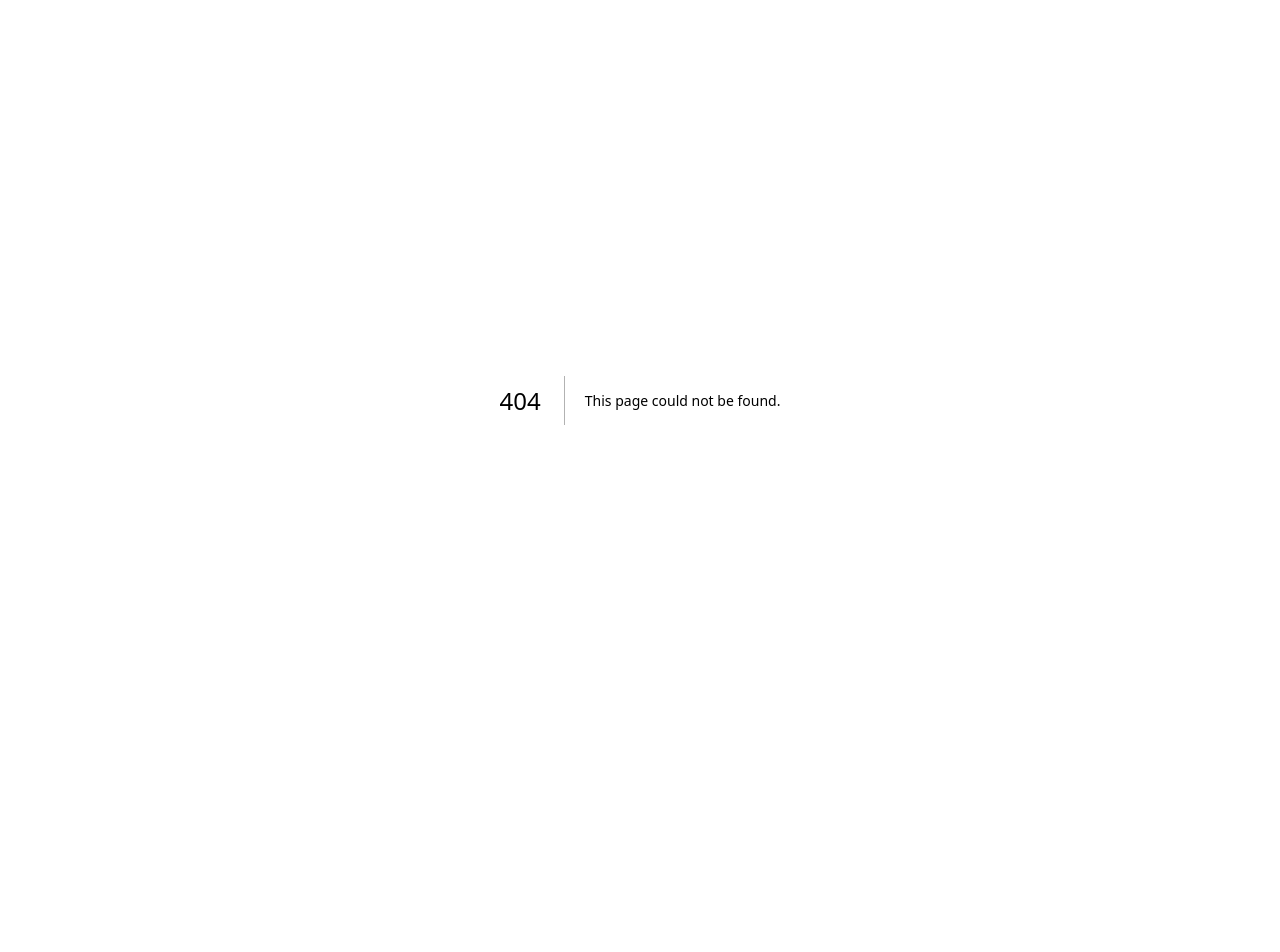
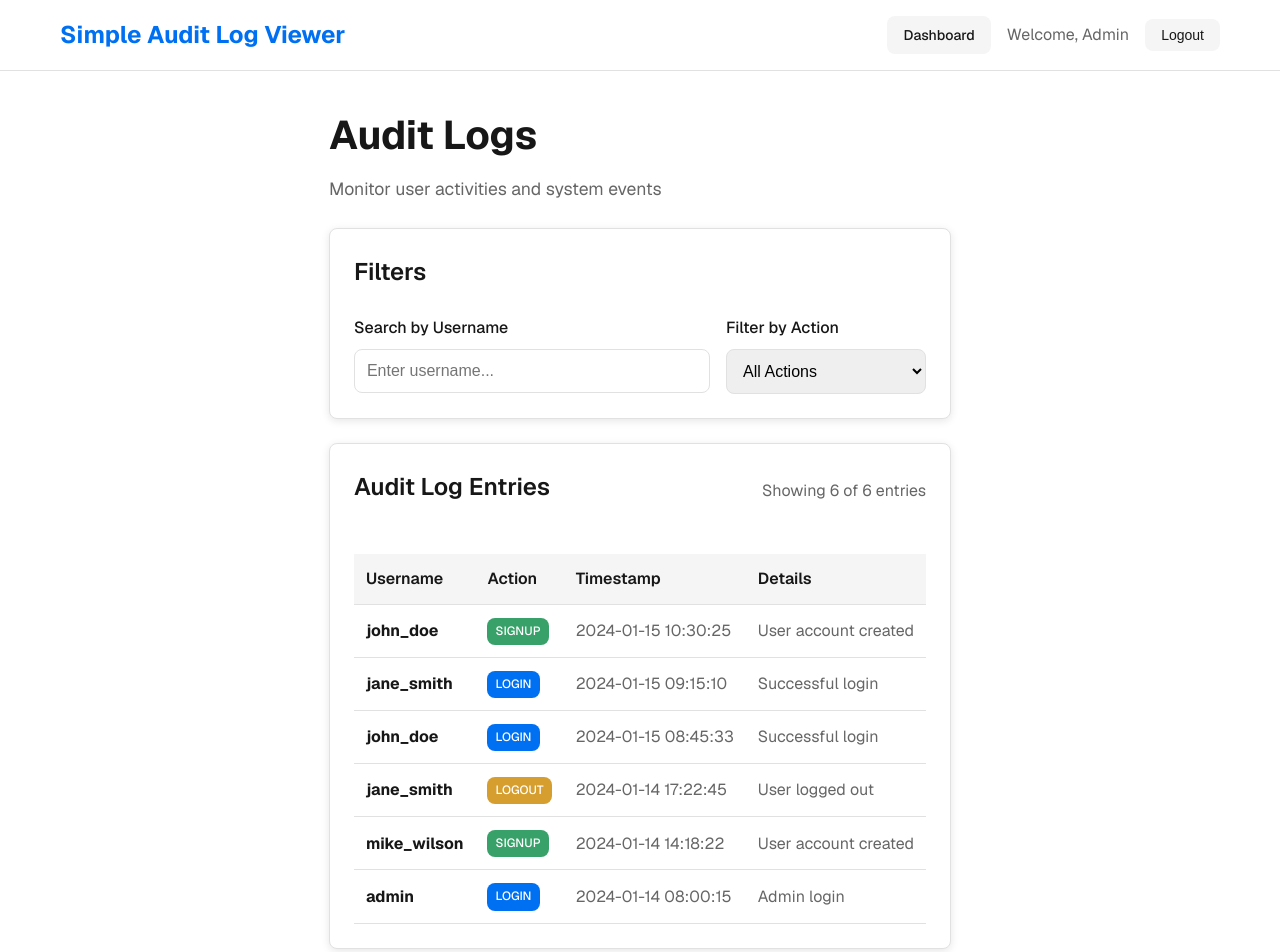
Before and after one commit to Sriram77777777/Simple-log, a Next.js app: page /admin/logs in a window 1280 px wide. Before the commit this address had no page. Shown: the top 952 px of the page. Before the commit the page ends 800 px from the top, so only its background shows below. Built offline with nearby package versions, Linux system fonts and the light colour scheme.

Commit message:
Create admin logs page with audit log table and filtering
cgen-8ffaa16ab5b74276a3b72231e97ea2d6

```diff
--- /dev/null
+++ b/app/admin/logs/page.js
@@ -0,0 +1,274 @@
+'use client';
+
+import Link from 'next/link';
+import { useState, useEffect } from 'react';
+
+export default function AdminLogsPage() {
+  const [user, setUser] = useState({ username: 'admin', isAdmin: true }); // Placeholder admin user
+  const [logs, setLogs] = useState([
+    // Sample audit logs for demonstration
+    {
+      id: 1,
+      username: 'john_doe',
+      action: 'SIGNUP',
+      timestamp: '2024-01-15 10:30:25',
+      details: 'User account created'
+    },
+    {
+      id: 2,
+      username: 'jane_smith',
+      action: 'LOGIN',
+      timestamp: '2024-01-15 09:15:10',
+      details: 'Successful login'
+    },
+    {
+      id: 3,
+      username: 'john_doe',
+      action: 'LOGIN',
+      timestamp: '2024-01-15 08:45:33',
+      details: 'Successful login'
+    },
+    {
+      id: 4,
+      username: 'jane_smith',
+      action: 'LOGOUT',
+      timestamp: '2024-01-14 17:22:45',
+      details: 'User logged out'
+    },
+    {
+      id: 5,
+      username: 'mike_wilson',
+      action: 'SIGNUP',
+      timestamp: '2024-01-14 14:18:22',
+      details: 'User account created'
+    },
+    {
+      id: 6,
+      username: 'admin',
+      action: 'LOGIN',
+      timestamp: '2024-01-14 08:00:15',
+      details: 'Admin login'
+    }
+  ]);
+  const [filteredLogs, setFilteredLogs] = useState(logs);
+  const [filters, setFilters] = useState({
+    username: '',
+    action: 'ALL'
+  });
+
+  useEffect(() => {
+    let filtered = logs;
+
+    if (filters.username) {
+      filtered = filtered.filter(log =>
+        log.username.toLowerCase().includes(filters.username.toLowerCase())
+      );
+    }
+
+    if (filters.action !== 'ALL') {
+      filtered = filtered.filter(log => log.action === filters.action);
+    }
+
+    setFilteredLogs(filtered);
+  }, [filters, logs]);
+
+  const handleLogout = () => {
+    // TODO: Implement logout logic
+    console.log('Logging out...');
+  };
+
+  // Check if user is admin (in real app, this would be checked via authentication)
+  if (!user.isAdmin) {
+    return (
+      <div className="main-layout">
+        <nav className="navbar">
+          <div className="container">
+            <div className="navbar-content">
+              <Link href="/" className="navbar-brand">
+                Simple Audit Log Viewer
+              </Link>
+              <div className="navbar-nav">
+                <button onClick={handleLogout} className="button button-secondary button-small">
+                  Logout
+                </button>
+              </div>
+            </div>
+          </div>
+        </nav>
+
+        <div className="container">
+          <main className="flex items-center justify-center" style={{ minHeight: 'calc(100vh - 80px)' }}>
+            <div className="card text-center" style={{ maxWidth: '500px' }}>
+              <div className="card-header">
+                <h1 className="card-title" style={{ color: 'var(--error)' }}>Access Denied</h1>
+                <p className="card-description">
+                  You do not have permission to access this page. Only administrators can view audit logs.
+                </p>
+              </div>
+              <Link href="/dashboard" className="button button-primary">
+                Go to Dashboard
+              </Link>
+            </div>
+          </main>
+        </div>
+      </div>
+    );
+  }
+
+  return (
+    <div className="main-layout">
+      <nav className="navbar">
+        <div className="container">
+          <div className="navbar-content">
+            <Link href="/" className="navbar-brand">
+              Simple Audit Log Viewer
+            </Link>
+            <div className="navbar-nav">
+              <Link href="/dashboard" className="button button-secondary button-small">
+                Dashboard
+              </Link>
+              <span className="text-muted">Welcome, Admin</span>
+              <button onClick={handleLogout} className="button button-secondary button-small">
+                Logout
+              </button>
+            </div>
+          </div>
+        </div>
+      </nav>
+
+      <div className="container">
+        <main style={{ padding: '2rem 0' }}>
+          <div className="mb-4">
+            <h1 className="page-title">Audit Logs</h1>
+            <p className="page-subtitle">Monitor user activities and system events</p>
+          </div>
+
+          {/* Filters */}
+          <div className="card mb-4">
+            <div className="card-header">
+              <h3 className="card-title">Filters</h3>
+            </div>
+            <div className="flex gap-3">
+              <div className="form-group" style={{ marginBottom: 0, flex: 1 }}>
+                <label className="form-label">Search by Username</label>
+                <input
+                  type="text"
+                  className="form-input"
+                  placeholder="Enter username..."
+                  value={filters.username}
+                  onChange={(e) => setFilters(prev => ({ ...prev, username: e.target.value }))}
+                />
+              </div>
+              <div className="form-group" style={{ marginBottom: 0, minWidth: '200px' }}>
+                <label className="form-label">Filter by Action</label>
+                <select
+                  className="form-input"
+                  value={filters.action}
+                  onChange={(e) => setFilters(prev => ({ ...prev, action: e.target.value }))}
+                >
+                  <option value="ALL">All Actions</option>
+                  <option value="SIGNUP">Sign Up</option>
+                  <option value="LOGIN">Login</option>
+                  <option value="LOGOUT">Logout</option>
+                </select>
+              </div>
+            </div>
+          </div>
+
+          {/* Logs Table */}
+          <div className="card">
+            <div className="card-header">
+              <div className="flex justify-between items-center">
+                <h3 className="card-title">Audit Log Entries</h3>
+                <span className="text-muted">
+                  Showing {filteredLogs.length} of {logs.length} entries
+                </span>
+              </div>
+            </div>
+
+            <div className="table-container">
+              {filteredLogs.length === 0 ? (
+                <div className="text-center text-muted" style={{ padding: '2rem' }}>
+                  <p>No audit logs found matching the current filters.</p>
+                </div>
+              ) : (
+                <table className="table">
+                  <thead>
+                    <tr>
+                      <th>Username</th>
+                      <th>Action</th>
+                      <th>Timestamp</th>
+                      <th>Details</th>
+                    </tr>
+                  </thead>
+                  <tbody>
+                    {filteredLogs.map(log => (
+                      <tr key={log.id}>
+                        <td>
+                          <strong>{log.username}</strong>
+                        </td>
+                        <td>
+                          <span
+                            className="button button-small"
+                            style={{
+                              backgroundColor:
+                                log.action === 'SIGNUP' ? 'var(--success)' :
+                                log.action === 'LOGIN' ? 'var(--primary)' :
+                                log.action === 'LOGOUT' ? 'var(--warning)' : 'var(--secondary)',
+                              color: 'white',
+                              fontSize: '0.75rem',
+                              padding: '0.25rem 0.5rem',
+                              cursor: 'default'
+                            }}
+                          >
+                            {log.action}
+                          </span>
+                        </td>
+                        <td className="text-muted">
+                          {log.timestamp}
+                        </td>
+                        <td className="text-muted">
+                          {log.details}
+                        </td>
+                      </tr>
+                    ))}
+                  </tbody>
+                </table>
+              )}
+            </div>
+          </div>
+
+          {/* Summary Statistics */}
+          <div className="mt-4">
+            <div className="flex gap-3">
+              <div className="card flex-1">
+                <div className="text-center">
+                  <div style={{ fontSize: '2rem', fontWeight: 'bold', color: 'var(--success)' }}>
+                    {logs.filter(log => log.action === 'SIGNUP').length}
+                  </div>
+                  <div className="text-muted">Total Sign Ups</div>
+                </div>
+              </div>
+              <div className="card flex-1">
+                <div className="text-center">
+                  <div style={{ fontSize: '2rem', fontWeight: 'bold', color: 'var(--primary)' }}>
+                    {logs.filter(log => log.action === 'LOGIN').length}
+                  </div>
+                  <div className="text-muted">Total Logins</div>
+                </div>
+              </div>
+              <div className="card flex-1">
+                <div className="text-center">
+                  <div style={{ fontSize: '2rem', fontWeight: 'bold', color: 'var(--warning)' }}>
+                    {logs.filter(log => log.action === 'LOGOUT').length}
+                  </div>
+                  <div className="text-muted">Total Logouts</div>
+                </div>
+              </div>
+            </div>
+          </div>
+        </main>
+      </div>
+    </div>
+  );
+}
```
